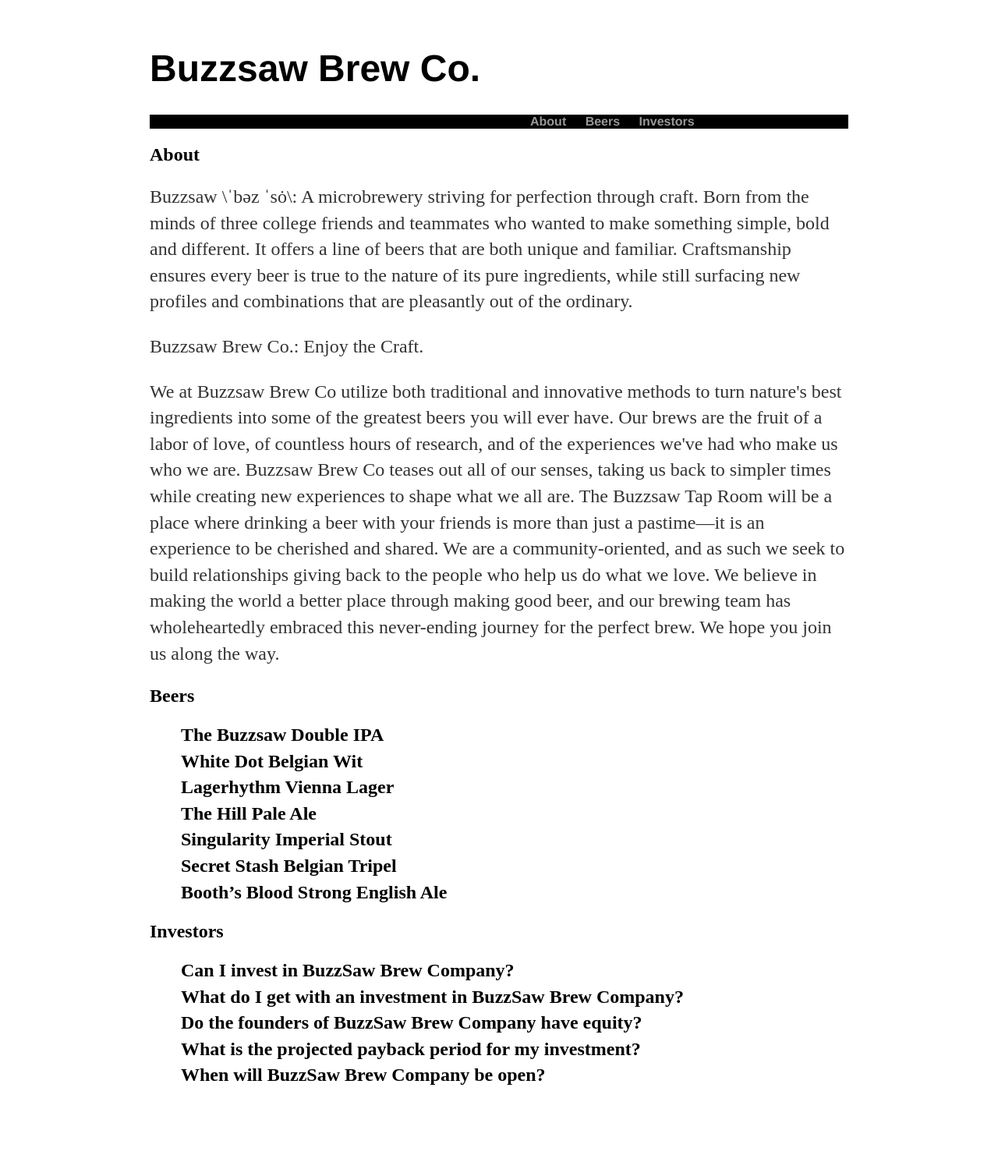
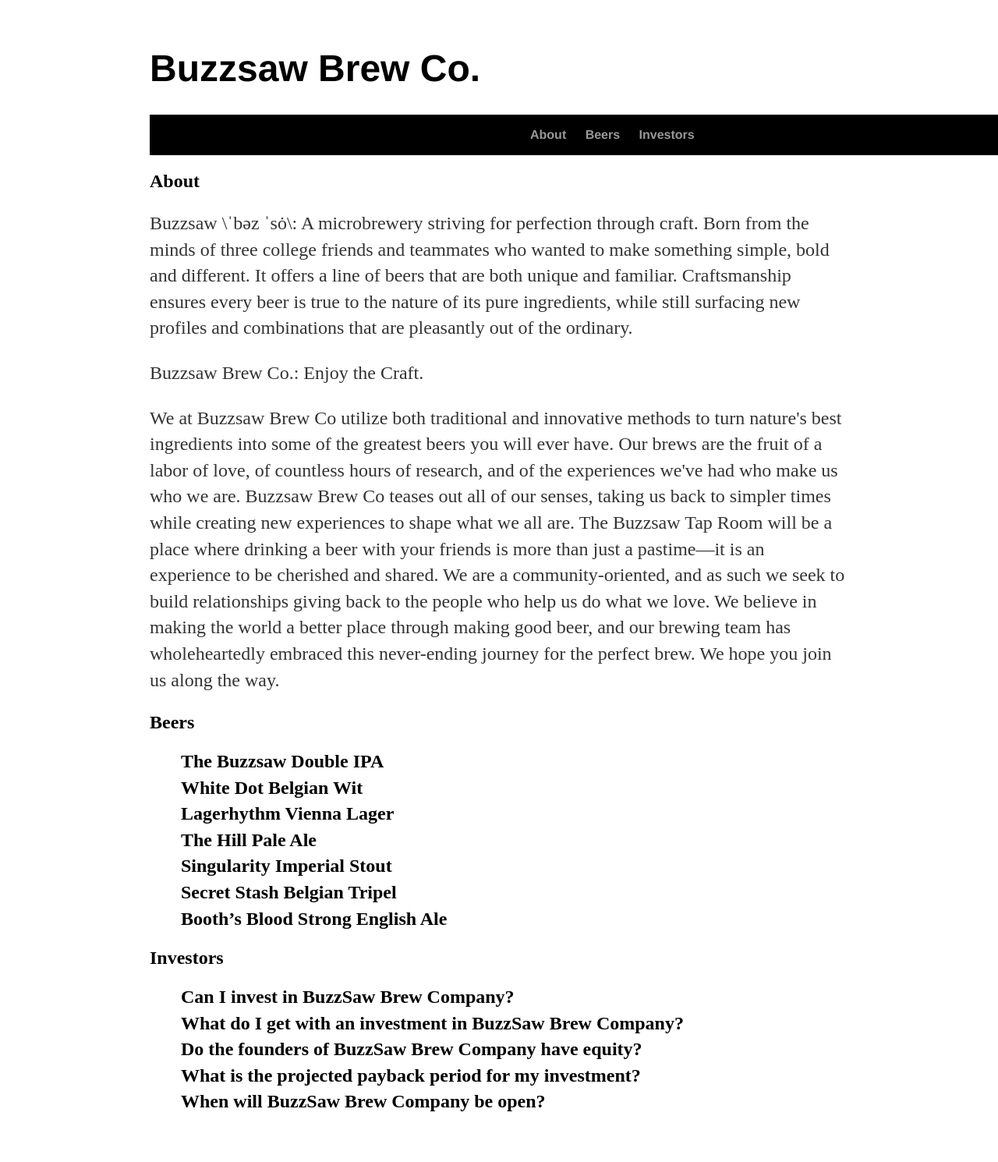
Before and after one commit to arquinn/arquinn.github.io, a Jekyll site: the page built from test.html, in a window 1280 px wide. Shown: the whole page at 78% size. Built offline with Jekyll 4.4.1, drawn with Linux system fonts in a browser that asks for light colours; nearby versions of some CDN libraries; before the commit the page ends 1456 px from its top, so only the background shows below that.

Commit message:
Update test.css

```diff
--- a/css/test.css
+++ b/css/test.css
@@ -2,22 +2,22 @@
     margin: 60px auto;
     width: 70%;
 }
-
 .navbar{
     font-family:'Helvetica', 'Arial', 'Sans-Serif';
     background-color: black;
     color: white;
     list-style: none;
     font-weight: bold;
-    padding: 0;
+    padding-top: .0625em;
+    padding-bottom: .0625em;
     padding-left: 50%;
+    width: 100%
  }
 
  .fixed {
   position: fixed;
-  padding-left: 50%;
-  padding: 0;
-  top: 0em;
+  top: 0;
+  width: 100%;
   }
 
 nav ul li {
```
